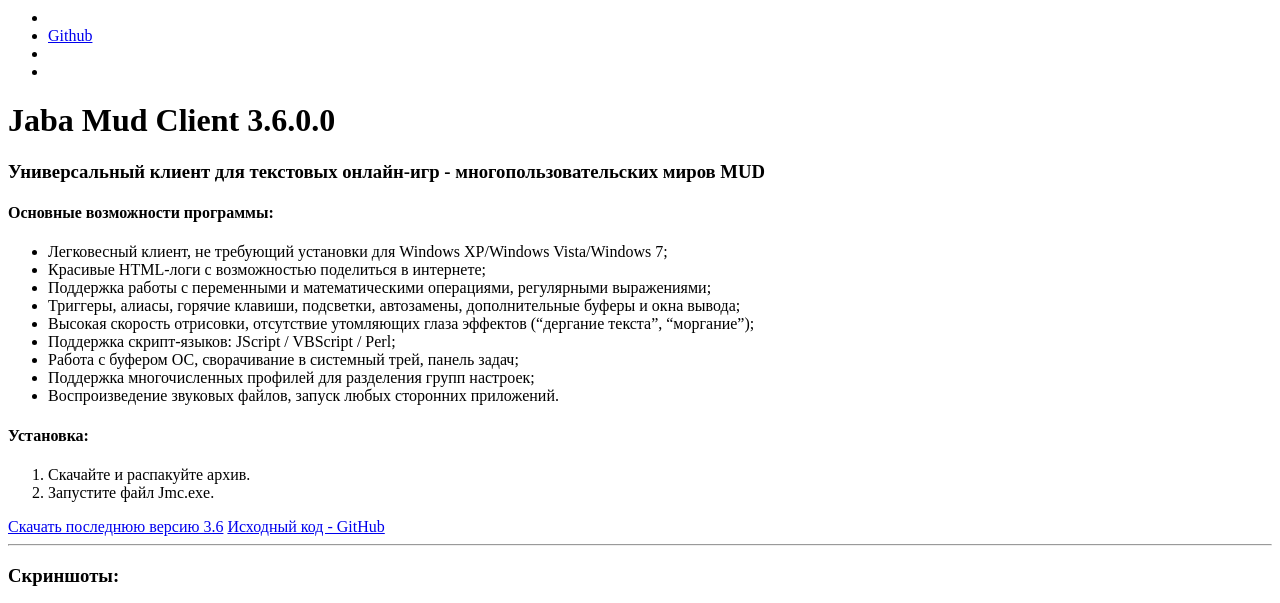
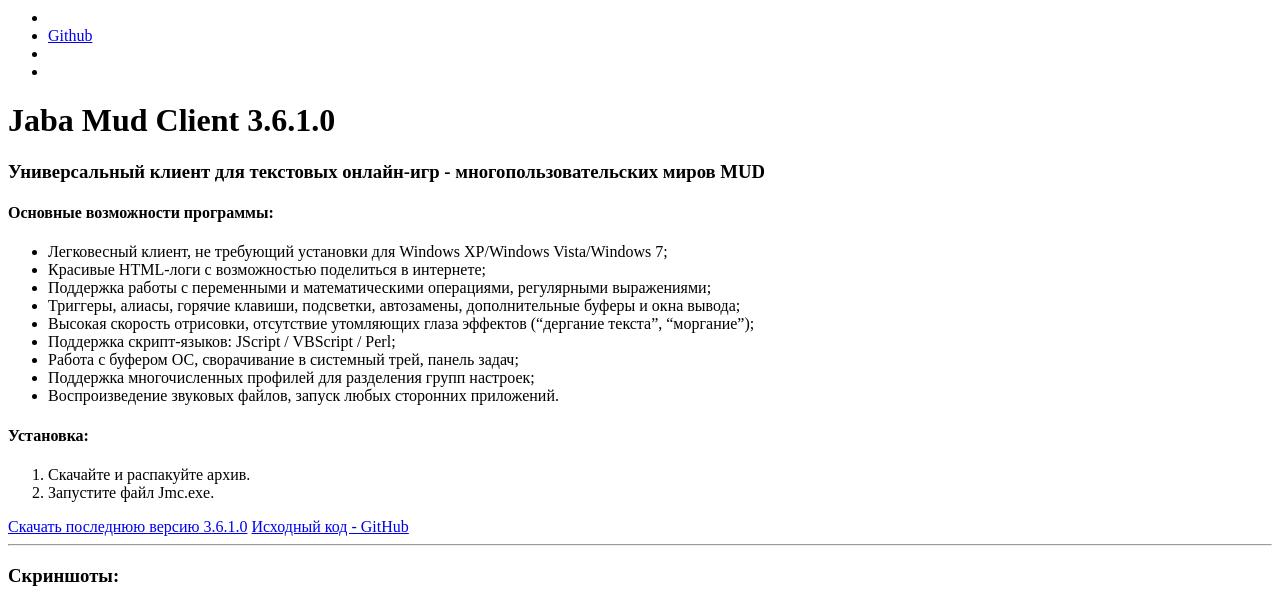
Before and after one commit to nerevar/jmc, a Jekyll site: the page built from index.md, in a window 1280 px wide. Shown: the part 157-760 px from the top of the page. Built offline with Jekyll 4.4.1, drawn with Linux system fonts in a browser that asks for light colours; nearby versions of some CDN libraries; library files that are not in the unit come from our copies; comment, search, counter and statistics services are not loaded.

```diff
--- a/index.md
+++ b/index.md
@@ -1,6 +1,6 @@
 ---
 layout: page
-title: "Jaba Mud Client 3.6.0.0"
+title: "Jaba Mud Client 3.6.1.0"
 ---
 {% include JB/setup %}
 
@@ -24,7 +24,7 @@ title: "Jaba Mud Client 3.6.0.0"
 2. Запустите файл Jmc.exe.
 
 <section id="downloads">
-  <a href="http://nerevar.github.io/jmc/releases/jmc3600.zip" class="btn btn-jmc"><span class="icon"></span>Скачать последнюю версию 3.6</a>
+  <a href="http://nerevar.github.io/jmc/releases/jmc3600.zip" class="btn btn-jmc"><span class="icon"></span>Скачать последнюю версию 3.6.1.0</a>
   <a href="https://github.com/nerevar/jmc" class="btn btn-github"><span class="icon"></span>Исходный код - GitHub</a>
 </section>
 
```
Also changed, not shown: _posts/downloads/2013-10-05-3600.md (+1 -1 lines), _posts/downloads/2013-11-24-3610.md (added, +18 -0 lines), pages/about/index.md (+1 -1 lines), 1 other file.
